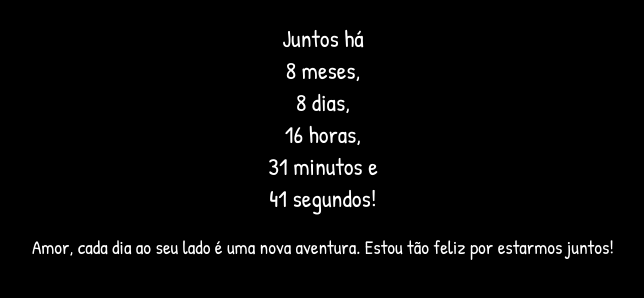
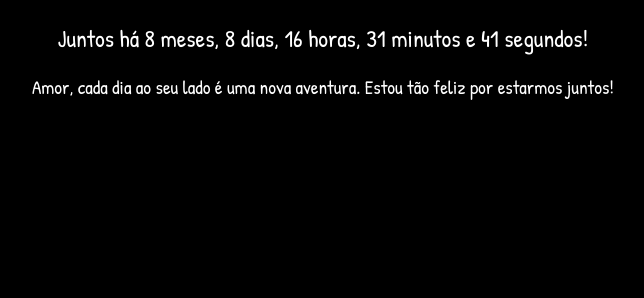
Before and after one commit to Kruger0/LoveLetter, a plain HTML site: page index.html in a window 1280 px wide. Shown: the part 434-732 px from the top of the page, without its empty margins (317-961 px from the left). Drawn offline with Linux system fonts and the light colour scheme.

Commit message:
Update index.html

```diff
--- a/index.html
+++ b/index.html
@@ -43,28 +43,26 @@
     <p>Amor, cada dia ao seu lado é uma nova aventura. Estou tão feliz por estarmos juntos!</p>
 
     <script>
-        const startDate = new Date('2024-05-05');
+        const startDate = new Date('2024-05-05'); // Data de início
 
         function updateCounter() {
             const today = new Date();
-
-            // Calcula a diferença de anos, meses e dias
             let years = today.getFullYear() - startDate.getFullYear();
             let months = today.getMonth() - startDate.getMonth();
             let days = today.getDate() - startDate.getDate();
 
-            // Ajusta os valores de meses e dias
+            // Corrige a contagem de meses e anos
+            if (months < 0) {
+                years--;
+                months += 12;
+            }
             if (days < 0) {
-                months -= 1;
                 const previousMonth = new Date(today.getFullYear(), today.getMonth(), 0);
                 days += previousMonth.getDate();
-            }
-            if (months < 0) {
-                years -= 1;
-                months += 12;
+                months--;
             }
 
-            // Calcula horas, minutos e segundos
+            // Calcula as horas, minutos e segundos
             const diff = today - startDate;
             const sec = Math.floor(diff / 1000); // Total de segundos
             const min = Math.floor(sec / 60);   // Total de minutos
@@ -72,18 +70,22 @@
             const remainMin = min % 60;         // Minutos restantes após horas
             const remainSec = sec % 60;         // Segundos restantes após minutos
 
+            // Verifica se já passou algum tempo desde a data de início
+            if (years <= 0 && months <= 0 && days <= 0) {
+                document.getElementById('contador').innerText = "Ainda não começou!";
+                return;
+            }
+
             // Monta o texto do contador
             let counterText = "Juntos há ";
             if (years > 0) {
                 counterText += `${years} ${years === 1 ? 'ano' : 'anos'}, `;
             }
-            counterText += `
-                ${months} ${months === 1 ? 'mês' : 'meses'},
-                ${days} ${days === 1 ? 'dia' : 'dias'},
-                ${remainHou} ${remainHou === 1 ? 'hora' : 'horas'},
-                ${remainMin} ${remainMin === 1 ? 'minuto' : 'minutos'} e
-                ${remainSec} ${remainSec === 1 ? 'segundo' : 'segundos'}!
-            `;
+            counterText += `${months} ${months === 1 ? 'mês' : 'meses'}, `;
+            counterText += `${days} ${days === 1 ? 'dia' : 'dias'}, `;
+            counterText += `${remainHou} ${remainHou === 1 ? 'hora' : 'horas'}, `;
+            counterText += `${remainMin} ${remainMin === 1 ? 'minuto' : 'minutos'} e `;
+            counterText += `${remainSec} ${remainSec === 1 ? 'segundo' : 'segundos'}!`;
 
             // Atualiza o texto do contador
             document.getElementById('contador').innerText = counterText;
```
